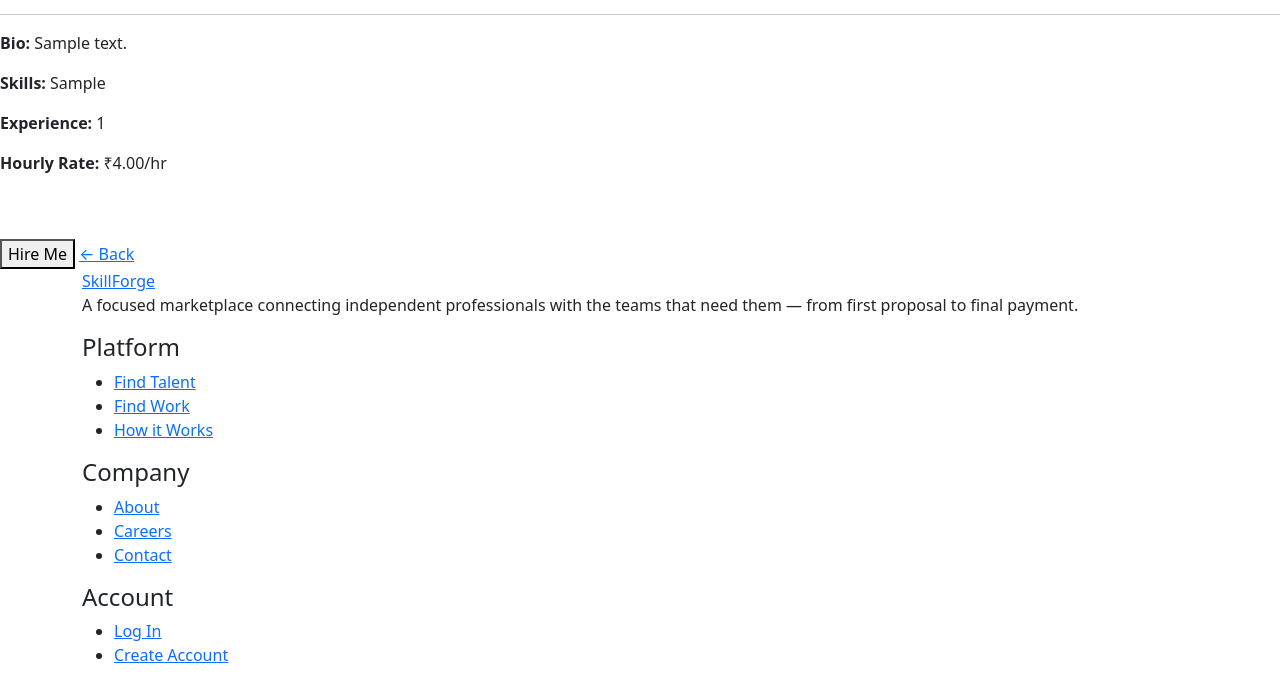
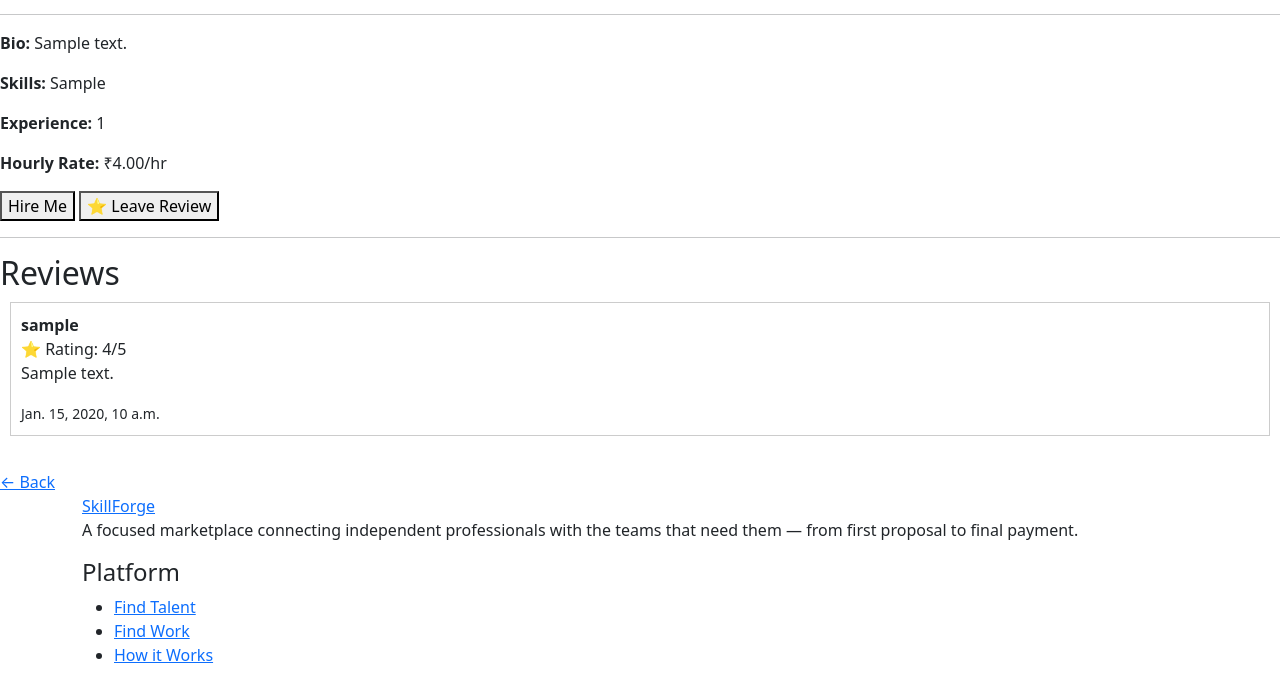
Before and after one commit to syedowes81-maker/SkillForge, a Django app: page /freelancers/1/ in a window 1280 px wide. Shown: the part 200-876 px from the top of the page. Run offline with Django 5.2, Linux system fonts and the light colour scheme; tables that the repository leaves empty hold one stand-in row (values such as "Sample post").

Commit message:
feat:add freelancer review system

```diff
--- a/accounts/models.py
+++ b/accounts/models.py
@@ -1,5 +1,6 @@
 from django.db import models
 from django.contrib.auth.models import AbstractUser
+from django.core.validators import MinValueValidator, MaxValueValidator
 class User(AbstractUser):
  phone_number = models.CharField(max_length=15,blank=True)
  can_freelance=models.BooleanField(default=False)
@@ -39,8 +40,12 @@ class Review(models.Model):
         on_delete=models.CASCADE
     )
 
-    rating = models.PositiveSmallIntegerField()
-
+    rating = models.PositiveSmallIntegerField(
+    validators=[
+        MinValueValidator(1),
+        MaxValueValidator(5),
+    ]
+)
     comment = models.TextField()
 
     created_at = models.DateTimeField(auto_now_add=True)
--- a/accounts/templates/accounts/freelancer_detail.html
+++ b/accounts/templates/accounts/freelancer_detail.html
@@ -14,15 +14,11 @@
 
 <p><strong>Hourly Rate:</strong> ₹{{ freelancer.hourly_rate }}/hr</p>
 
-<br><br>
+<button>Hire Me</button>
 
-<button>
- Hire Me
-</button>
-
-<a href="/freelancers/">← Back</a>
-
-{% endblock %}
+<a href="{% url 'add_review' freelancer.id %}">
+    <button>⭐ Leave Review</button>
+</a>
 
 <hr>
 
@@ -48,6 +44,12 @@
 
 {% else %}
 
-<p>No reviews yet.</p>
+    <p>No reviews yet.</p>
 
 {% endif %}
+
+<br>
+
+<a href="/freelancers/">← Back</a>
+
+{% endblock %}
```
Also changed, not shown: accounts/migrations/0008_alter_review_rating.py (added).
